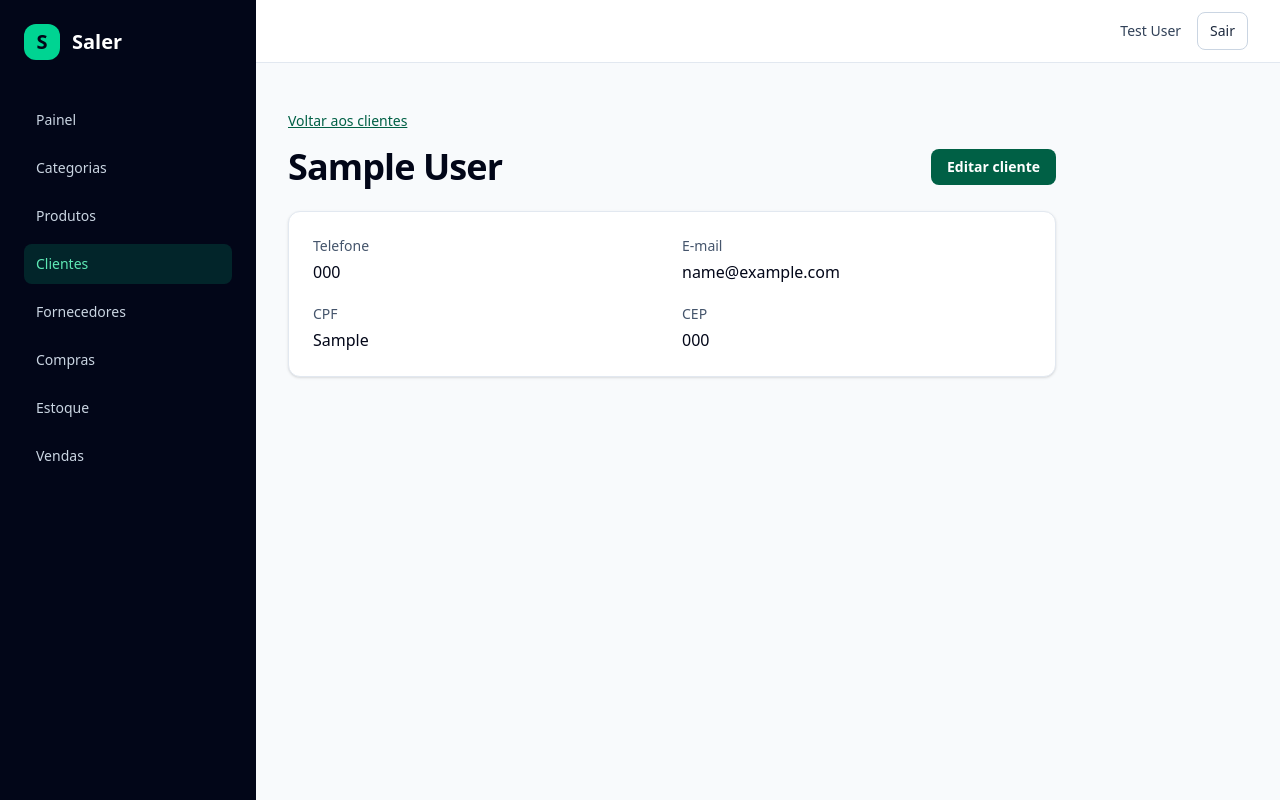
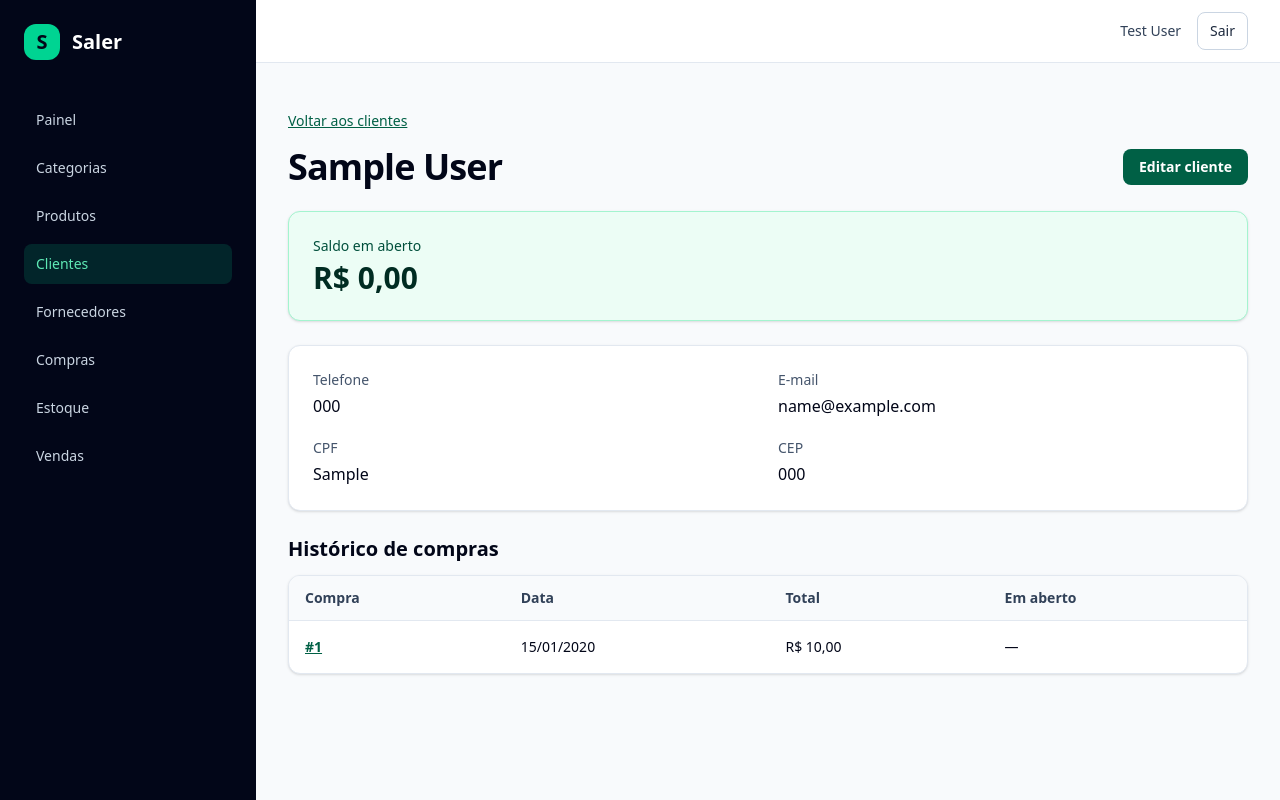
Before and after one commit to lorenaneiva/saler, a Laravel app: page /clientes/1 in a window 1280 px wide. Run offline with Laravel 12, Linux system fonts and the light colour scheme; a user stored in the database is signed in; data comes from the database, SQL or seed files in the repository; tables that the repository leaves empty hold one stand-in row (values such as "Sample post"); style sheets or scripts are compiled from the project's sources; some libraries are stand-ins or nearby versions.

Commit message:
feat: mostra saldo e histórico de compras no perfil do cliente

```diff
--- a/app/Http/Controllers/CustomerController.php
+++ b/app/Http/Controllers/CustomerController.php
@@ -4,6 +4,8 @@ namespace App\Http\Controllers;
 
 use App\Http\Requests\CustomerRequest;
 use App\Models\Customer;
+use App\Models\Sale;
+use Brick\Math\BigDecimal;
 use Illuminate\Http\RedirectResponse;
 use Illuminate\View\View;
 
@@ -30,7 +32,13 @@ class CustomerController extends Controller
 
     public function show(Customer $customer): View
     {
-        return view('customers.show', compact('customer'));
+        $outstandingTotal = $customer->sales()->where('status', Sale::Completed)->sum('total');
+
+        return view('customers.show', [
+            'customer' => $customer,
+            'sales' => $customer->sales()->orderByDesc('sold_on')->orderByDesc('id')->paginate(20),
+            'outstandingTotal' => (string) BigDecimal::of($outstandingTotal)->toScale(2),
+        ]);
     }
 
     public function edit(Customer $customer): View
--- a/app/Models/Customer.php
+++ b/app/Models/Customer.php
@@ -6,10 +6,17 @@ use Database\Factories\CustomerFactory;
 use Illuminate\Database\Eloquent\Attributes\Fillable;
 use Illuminate\Database\Eloquent\Factories\HasFactory;
 use Illuminate\Database\Eloquent\Model;
+use Illuminate\Database\Eloquent\Relations\HasMany;
 
 #[Fillable(['name', 'phone', 'cpf', 'email', 'postal_code'])]
 class Customer extends Model
 {
     /** @use HasFactory<CustomerFactory> */
     use HasFactory;
+
+    /** @return HasMany<Sale, $this> */
+    public function sales(): HasMany
+    {
+        return $this->hasMany(Sale::class);
+    }
 }
--- a/app/Models/Sale.php
+++ b/app/Models/Sale.php
@@ -14,6 +14,8 @@ class Sale extends Model
 {
     /** @use HasFactory<SaleFactory> */
     use HasFactory;
+
+    public const Completed = 'completed';
 
     /** @return array<string, string> */
     protected function casts(): array
--- a/resources/views/customers/show.blade.php
+++ b/resources/views/customers/show.blade.php
@@ -3,7 +3,7 @@
 @section('title', 'Detalhes do cliente | Saler')
 
 @section('content')
-    <div class="grid max-w-3xl gap-6">
+    <div class="grid max-w-5xl gap-6">
         <div class="grid gap-4">
             <a href="{{ route('customers.index') }}" class="w-fit text-sm text-emerald-800 underline">Voltar aos clientes</a>
             <div class="flex flex-wrap items-center justify-between gap-4">
@@ -16,6 +16,11 @@
             <p role="status" class="rounded-lg bg-green-100 px-4 py-3 text-green-900">{{ session('status') }}</p>
         @endif
 
+        <dl class="panel border-emerald-200 bg-emerald-50 p-5 sm:p-6">
+            <dt class="text-sm font-medium text-emerald-900">Saldo em aberto</dt>
+            <dd class="mt-1 text-3xl font-semibold text-emerald-950">R$ {{ str_replace('.', ',', $outstandingTotal) }}</dd>
+        </dl>
+
         <dl class="panel grid gap-5 p-5 sm:grid-cols-2 sm:p-6">
             @foreach (['Telefone' => $customer->phone, 'E-mail' => $customer->email, 'CPF' => $customer->cpf, 'CEP' => $customer->postal_code] as $label => $value)
                 <div class="grid gap-1">
@@ -24,5 +29,35 @@
                 </div>
             @endforeach
         </dl>
+
+        <section class="grid gap-3">
+            <h2 class="text-xl font-semibold">Histórico de compras</h2>
+            <div class="panel overflow-x-auto">
+                <table class="w-full text-left text-sm">
+                    <thead class="border-b border-slate-200 bg-slate-50 text-slate-700">
+                        <tr>
+                            @foreach (['Compra', 'Data', 'Total', 'Em aberto'] as $heading)
+                                <th scope="col" class="whitespace-nowrap px-4 py-3">{{ $heading }}</th>
+                            @endforeach
+                        </tr>
+                    </thead>
+                    <tbody class="divide-y divide-slate-200">
+                        @forelse ($sales as $sale)
+                            <tr>
+                                <th scope="row" class="px-4 py-4">
+                                    <a href="{{ route('sales.show', $sale) }}" class="text-emerald-800 underline">#{{ $sale->id }}</a>
+                                </th>
+                                <td class="whitespace-nowrap px-4 py-4">{{ $sale->sold_on->format('d/m/Y') }}</td>
+                                <td class="whitespace-nowrap px-4 py-4">R$ {{ str_replace('.', ',', $sale->total) }}</td>
+                                <td class="whitespace-nowrap px-4 py-4">{{ $sale->status === \App\Models\Sale::Completed ? 'R$ '.str_replace('.', ',', $sale->total) : '—' }}</td>
+                            </tr>
+                        @empty
+                            <tr><td colspan="4" class="px-4 py-6 text-slate-600">Nenhuma compra registrada para este cliente.</td></tr>
+                        @endforelse
+                    </tbody>
+                </table>
+            </div>
+            {{ $sales->links() }}
+        </section>
     </div>
 @endsection
```
Also changed, not shown: tests/Feature/CustomerTest.php (+39 -0 lines).
